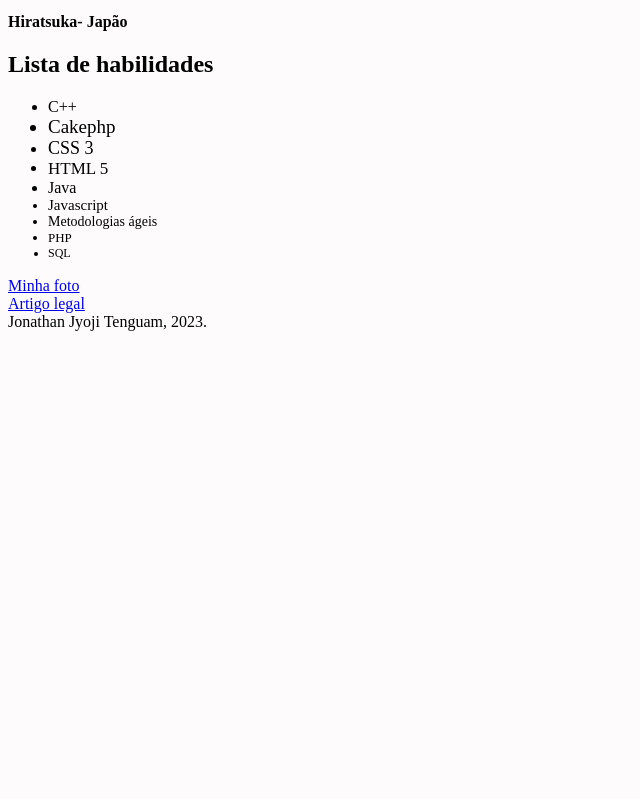
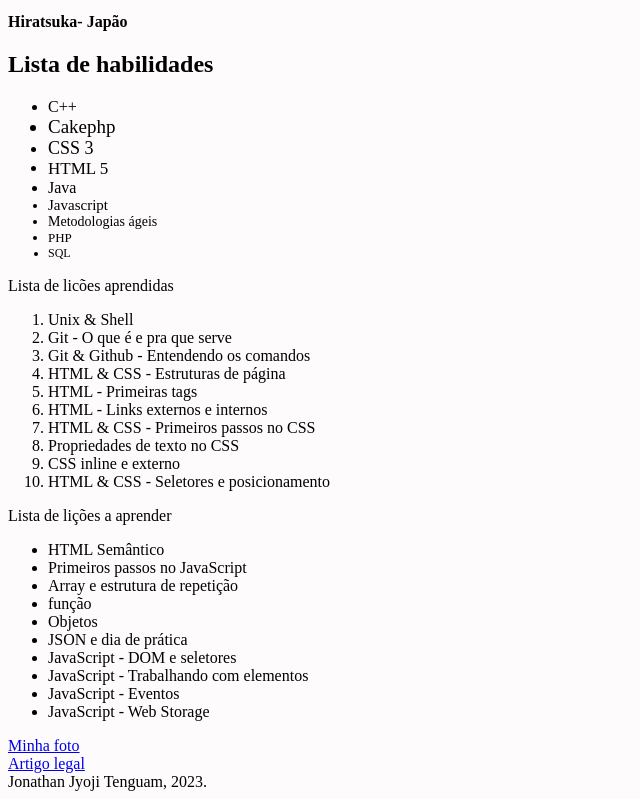
Before and after one commit to JyojiTenguam/project-lessons-learned, a website: page index.html in a window 1280 px wide. Shown: the part 369-1168 px from the top of the page, without its empty margins (0-640 px from the left). Before the commit the page ends 800 px from the top, so only its background shows below. Drawn offline with Linux system fonts and the light colour scheme.

Commit message:
Criação de lista de lições aprendidas e não aprendidas

```diff
--- a/index.html
+++ b/index.html
@@ -14,7 +14,7 @@
         <h1 id="titulo"> Teste</h1>
     </header>
     <a href="#sobre-mim">Sobre mim</a><a href="https://myanimelist.net/" target="_blank">Página que eu gosto</a>
-    <h1 class="meuNome" >Jonathan Jyoji Tenguam</h1><img src="./imagem/foto-perfil-jyoji.jpeg"
+    <h1 class="meuNome">Jonathan Jyoji Tenguam</h1><img src="./imagem/foto-perfil-jyoji.jpeg"
         alt="Estudante sorrindo com uma camisa vermelha" id="minha_foto">
     <p class="descricao">Jonathan Jyoji Tenguam, nascido em Hiratsuka, Japão, é um profissional graduado em
         <strong><em>Sistemas
@@ -23,7 +23,7 @@
     </p>
     <p class="resido"><strong>Hiratsuka- Japão</strong></p>
     <h2>Lista de habilidades</h2>
-    <ul>
+    <ul id="habilidades">
         <li class="c++">C++</li>
         <li class="cakephp">Cakephp</li>
         <li class="css-3">CSS 3</li>
@@ -34,6 +34,34 @@
         <li class="php">PHP</li>
         <li class="sql">SQL</li>
     </ul>
+
+    <p>Lista de licões aprendidas</p>
+    <ol id="licoes_aprendidas">
+        <li>Unix & Shell</li>
+        <li>Git - O que é e pra que serve</li>
+        <li>Git & Github - Entendendo os comandos</li>
+        <li>HTML & CSS - Estruturas de página</li>
+        <li>HTML - Primeiras tags</li>
+        <li>HTML - Links externos e internos</li>
+        <li>HTML & CSS - Primeiros passos no CSS</li>
+        <li>Propriedades de texto no CSS</li>
+        <li>CSS inline e externo</li>
+        <li>HTML & CSS - Seletores e posicionamento</li>
+    </ol>
+
+    <p>Lista de lições a aprender</p>
+    <ul id="licoes_a_aprender">
+        <li>HTML Semântico</li>
+        <li>Primeiros passos no JavaScript</li>
+        <li>Array e estrutura de repetição</li>
+        <li>função</li>
+        <li>Objetos</li>
+        <li>JSON e dia de prática</li>
+        <li>JavaScript - DOM e seletores</li>
+        <li>JavaScript - Trabalhando com elementos</li>
+        <li>JavaScript - Eventos</li>
+        <li>JavaScript - Web Storage</li>
+    </ul>
     <a href="./imagem/foto-fantasia.jpg">Minha foto</a>
     <br>
     <a href="https://blog.betrybe.com/carreira/frontend/" target="_blank">Artigo legal</a>
```
